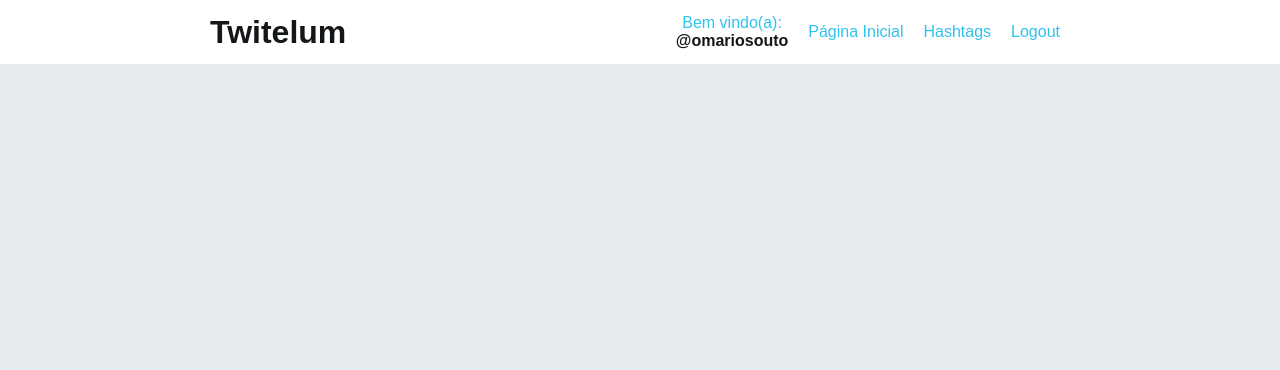
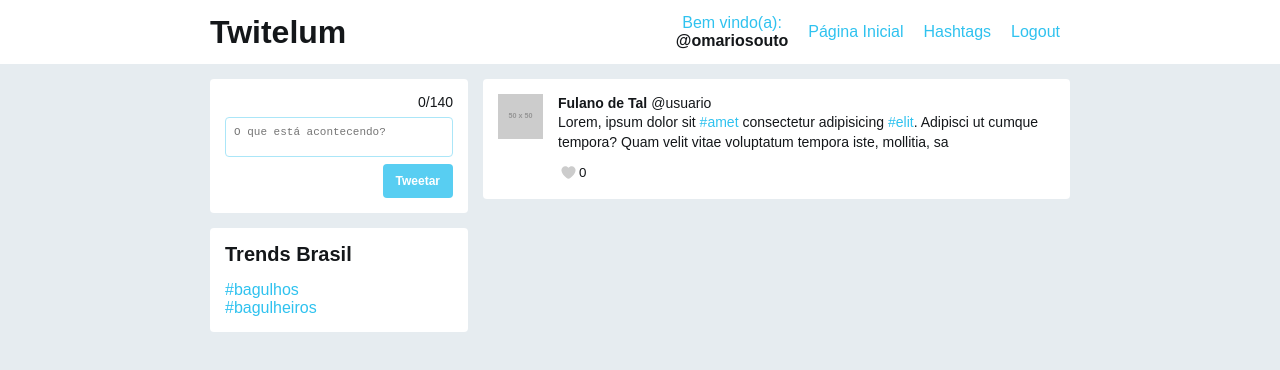
Before and after one commit to omariosouto/twitelum-front, a React (Create React App) app: page / in a window 1280 px wide. Shown: the top 370 px of the page. Built offline with nearby package versions, Linux system fonts and the light colour scheme.

Commit message:
Primeiro exercicio fim

```diff
--- a/src/App.js
+++ b/src/App.js
@@ -1,11 +1,38 @@
 import React, { Component, Fragment } from 'react';
 import Cabecalho from './components/Cabecalho'
+import Dashboard from './components/Dashboard'
+import Widget from './components/Widget'
+import TrendsArea from './components/TrendsArea'
+import Tweet from './components/Tweet'
 
 class App extends Component {
   render() {
     return (
       <Fragment>
         <Cabecalho usuario="@omariosouto" />
+        <div className="container">
+            <Dashboard>
+                <Widget>
+                    <form className="novoTweet">
+                        <div className="novoTweet__editorArea">
+                            <span className="novoTweet__status">0/140</span>
+                            <textarea className="novoTweet__editor" placeholder="O que está acontecendo?"></textarea>
+                        </div>
+                        <button type="submit" className="novoTweet__envia">Tweetar</button>
+                    </form>
+                </Widget>
+                <Widget>
+                    <TrendsArea />
+                </Widget>
+            </Dashboard>
+            <Dashboard posicao="centro">
+                <Widget>
+                    <div className="tweetsArea">
+                        <Tweet />
+                    </div>
+                </Widget>
+            </Dashboard>
+        </div>
       </Fragment>
     );
   }
--- /dev/null
+++ b/src/components/Dashboard/dashboard.css
@@ -0,0 +1,17 @@
+/* dashboard */
+.dashboard {
+  float: left;
+  width: 30%;
+}
+@media (max-width: 610px) {
+  .dashboard {
+    width: 100%;
+  }
+}
+@media (min-width: 611px) {
+  .dashboard__centro {
+    width: calc(70% - 15px);
+    margin-left: 15px;
+    float: right;
+  }
+}
--- /dev/null
+++ b/src/components/Dashboard/index.js
@@ -0,0 +1,14 @@
+import React, { Component } from 'react'
+import './dashboard.css'
+
+class Dashboard extends Component {
+    render() {
+        return (
+            <div className={`dashboard dashboard__${this.props.posicao}`}>
+                {this.props.children}
+            </div>
+        )
+    }
+}
+
+export default Dashboard
--- /dev/null
+++ b/src/components/TrendsArea/index.js
@@ -0,0 +1,18 @@
+import React, { Component } from 'react'
+import './trendsArea.css'
+
+class TrendsArea extends Component {
+    render() {
+        return (
+            <div className="trendsArea">
+                <h2 className="trendsArea__titulo widget__titulo">Trends Brasil</h2>
+                <ol className="trendsArea__lista">
+                    <li><a>#bagulhos</a></li>
+                    <li><a>#bagulheiros</a></li>
+                </ol>
+            </div>
+        )
+    }
+}
+
+export default TrendsArea
--- /dev/null
+++ b/src/components/TrendsArea/trendsArea.css
@@ -0,0 +1,7 @@
+/* trends */
+.trendsArea {}
+.trendsArea__titulo {
+}
+.trendsArea__lista {
+  list-style: none;
+}
--- /dev/null
+++ b/src/components/Tweet/index.js
@@ -0,0 +1,34 @@
+import React, { Component } from 'react'
+import './tweet.css'
+
+class Tweet extends Component {
+    render() {
+        return (
+            <article className="tweet">
+                <div className="tweet__cabecalho">
+                    <img className="tweet__fotoUsuario" src="https://placehold.it/50x50" alt="" />
+                    <span className="tweet__nomeUsuario">Fulano de Tal</span>
+                    <a href=""><span className="tweet__userName">@usuario</span></a>
+                </div>
+                <p className="tweet__conteudo"><span>Lorem, ipsum dolor sit <a href="/trends/#amet" data-reactroot="">#amet</a> consectetur adipisicing <a href="/trends/#elit" data-reactroot="">#elit</a>. Adipisci ut cumque tempora? Quam velit vitae voluptatum tempora iste, mollitia, sa</span></p>
+                <footer className="tweet__footer">
+                    <button className="btn btn--clean">
+                        <svg className="icon icon--small iconHeart" xmlns="http://www.w3.org/2000/svg" viewBox="0 0 47.5 47.5">
+                            <defs>
+                                <clipPath id="a">
+                                    <path d="M0 38h38V0H0v38z"></path>
+                                </clipPath>
+                            </defs>
+                            <g clipPath="url(#a)" transform="matrix(1.25 0 0 -1.25 0 47.5)">
+                                <path d="M36.885 25.166c0 5.45-4.418 9.868-9.867 9.868-3.308 0-6.227-1.632-8.018-4.128-1.79 2.496-4.71 4.129-8.017 4.129-5.45 0-9.868-4.418-9.868-9.868 0-.773.098-1.52.266-2.242C2.75 14.413 12.216 5.431 19 2.965c6.783 2.466 16.249 11.448 17.617 19.96.17.721.268 1.47.268 2.241"></path>
+                            </g>
+                        </svg>
+                        0
+                    </button>
+                </footer>
+            </article>
+        )
+    }
+}
+
+export default Tweet
--- /dev/null
+++ b/src/components/Tweet/tweet.css
@@ -0,0 +1,38 @@
+/* tweet */
+.tweet {
+  position: relative;
+  padding-left: 75px;
+  padding-right: 15px;
+  width: calc(100% + (15px * 2));
+  margin-left: -15px;
+}
+.tweet:not(:last-child) {
+  border-bottom: 2px solid #e6ecf0;
+  padding-bottom: 15px;
+  margin-bottom: 15px;
+}
+.tweet__cabecalho {}
+.tweet__nomeUsuario {
+  font-size: 14px;
+  font-weight: bold;
+  margin-right: 4px;
+}
+.tweet__userName {
+  font-size: 14px;
+}
+.tweet__fotoUsuario {
+  position: absolute;
+  top: 0;
+  left: 15px;
+  width: 45px;
+  height: 45px;
+}
+.tweet__conteudo {
+  font-size: 14px;
+  line-height: 20px;
+  white-space: pre-wrap;
+  word-wrap: break-word;
+}
+.tweet__footer {
+  margin-top: 10px;
+}
--- /dev/null
+++ b/src/components/Widget/index.js
@@ -0,0 +1,14 @@
+import React, { Component } from 'react'
+import './widget.css'
+
+class Widget extends Component {
+    render() {
+        return (
+            <div className="widget">
+                { this.props.children }
+            </div>
+        )
+    }
+}
+
+export default Widget
--- /dev/null
+++ b/src/components/Widget/widget.css
@@ -0,0 +1,12 @@
+/* widget */
+.widget {
+  background: #ffffff;
+  padding: 15px;
+  margin-bottom: 15px;
+  border-radius: 4px;
+}
+.widget__titulo {
+  font-size: 20px;
+  font-weight: bold;
+  margin-bottom: 15px;
+}
```
